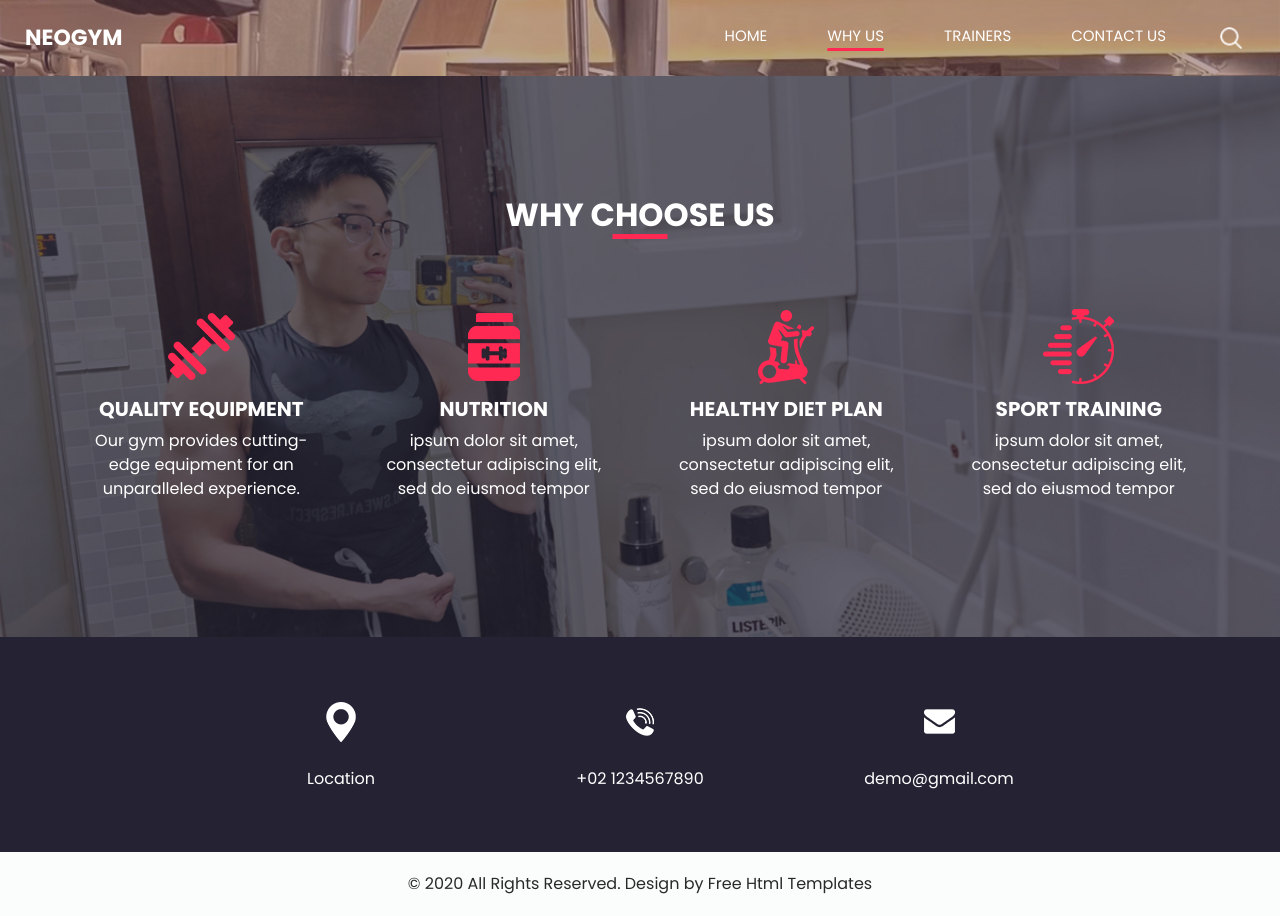
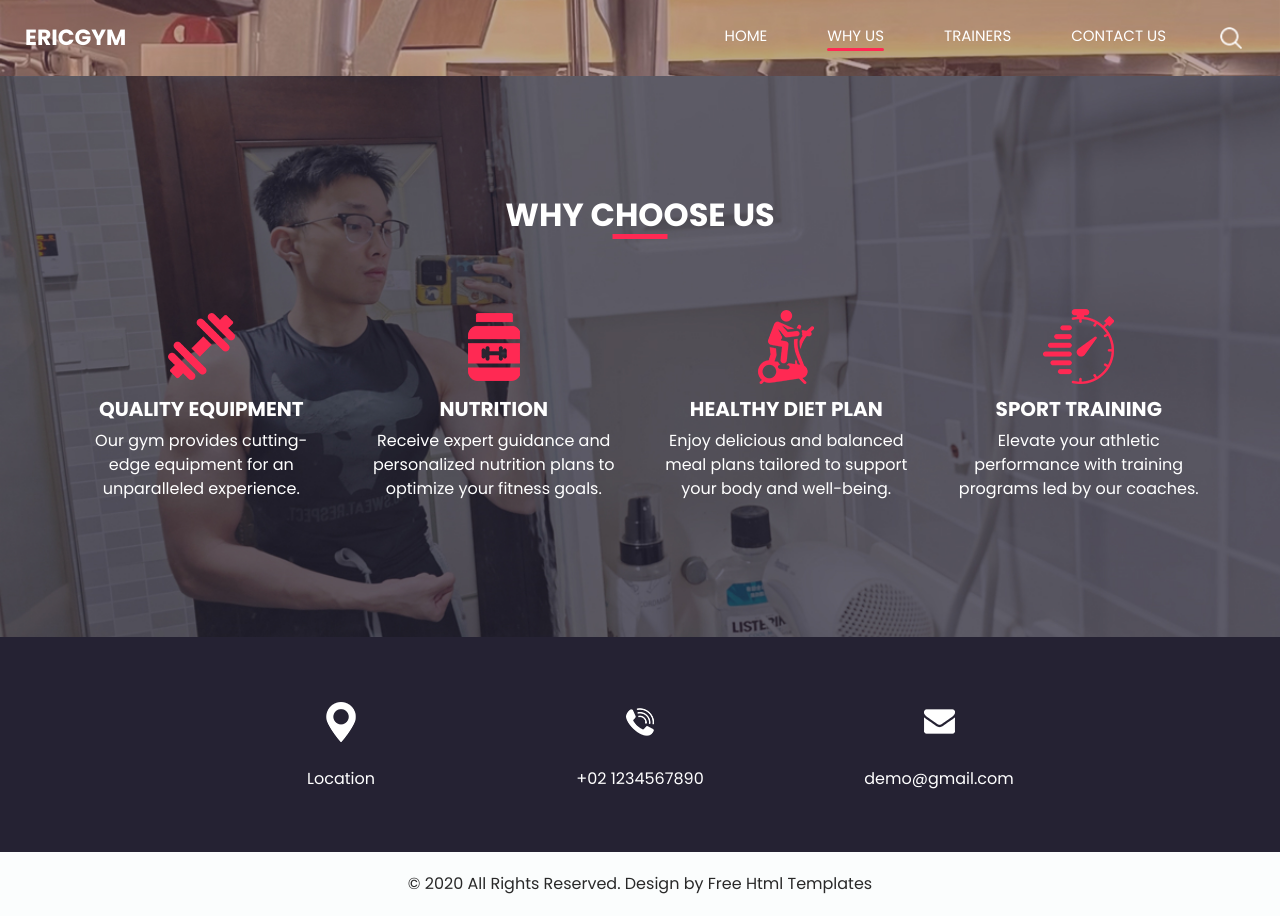
Before and after one commit to lincolaaa/ericlin, a plain HTML site: page why.html in a window 1280 px wide. Drawn offline with nearby package versions, Linux system fonts and the light colour scheme.

Commit message:
Update why.html

```diff
--- a/why.html
+++ b/why.html
@@ -36,7 +36,7 @@
         <nav class="navbar navbar-expand-lg custom_nav-container ">
           <a class="navbar-brand" href="index.html">
             <span>
-              Neogym
+              EricGym
             </span>
           </a>
           <button class="navbar-toggler" type="button" data-toggle="collapse" data-target="#navbarSupportedContent" aria-controls="navbarSupportedContent" aria-expanded="false" aria-label="Toggle navigation">
@@ -111,7 +111,7 @@
                   NUTRITION
                 </h5>
                 <p>
-                  ipsum dolor sit amet, consectetur adipiscing elit, sed do eiusmod tempor
+             Receive expert guidance and personalized nutrition plans to optimize your fitness goals.
                 </p>
               </div>
             </div>
@@ -126,7 +126,7 @@
                   HEALTHY DIET PLAN
                 </h5>
                 <p>
-                  ipsum dolor sit amet, consectetur adipiscing elit, sed do eiusmod tempor
+               Enjoy delicious and balanced meal plans tailored to support your body and well-being.
                 </p>
               </div>
             </div>
@@ -141,7 +141,7 @@
                   SPORT TRAINING
                 </h5>
                 <p>
-                  ipsum dolor sit amet, consectetur adipiscing elit, sed do eiusmod tempor
+            Elevate your athletic performance with training programs led by our coaches.
                 </p>
               </div>
             </div>
```
